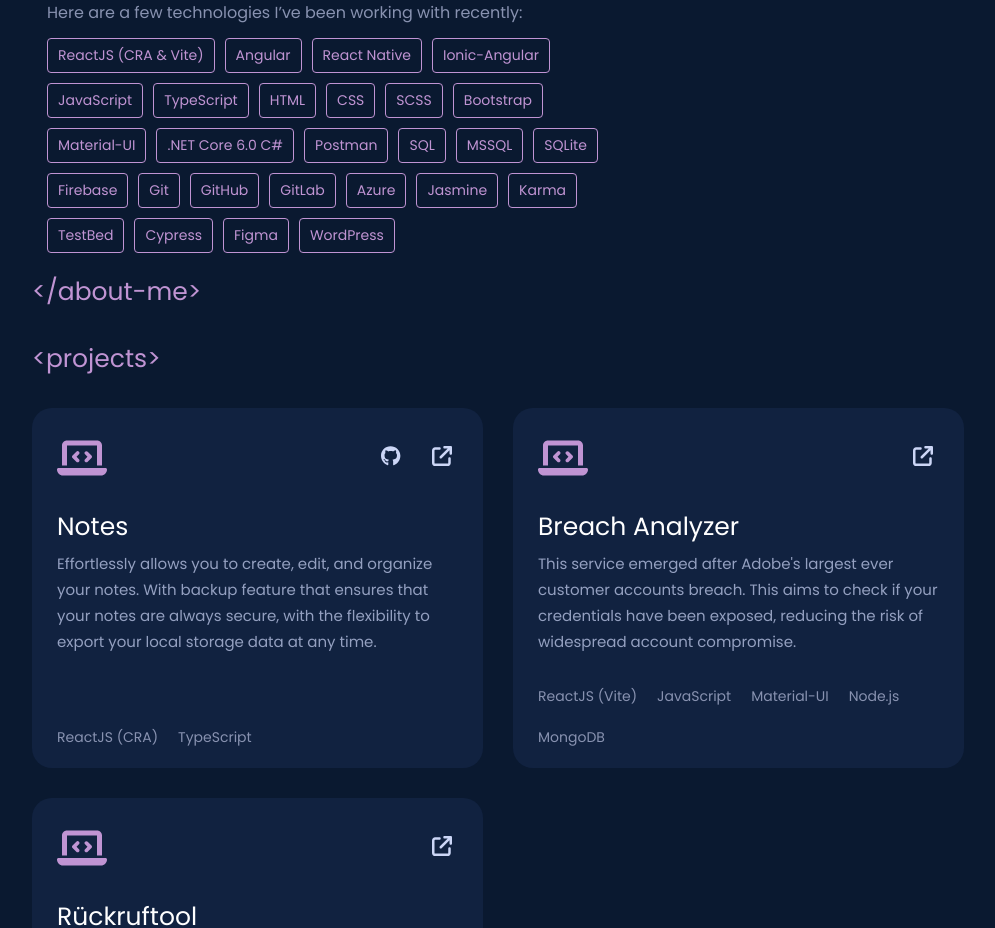
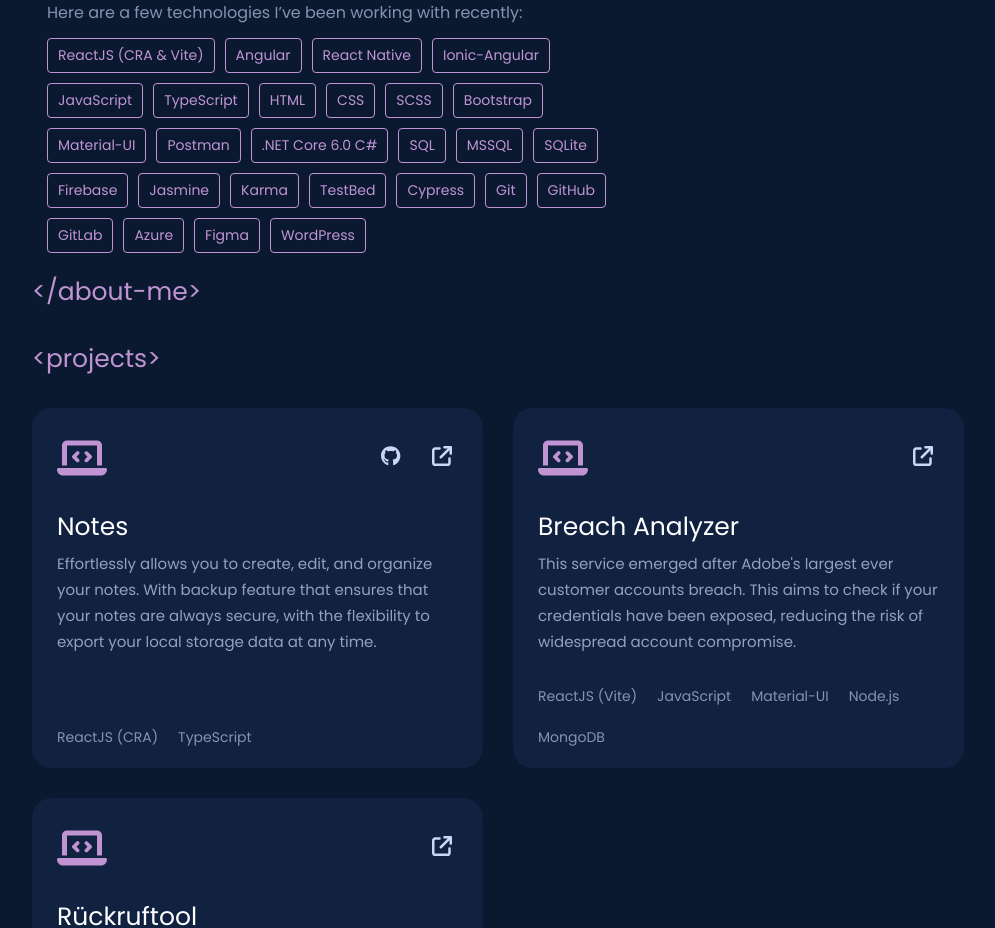
Before and after one commit to barreyrojohnmiko/personal-portfolio, a React (Create React App) app: page /#/ in a window 1280 px wide. Shown: the part 1260-2188 px from the top of the page, without its empty margins (142-1137 px from the left). Built offline with nearby package versions, Linux system fonts and the light colour scheme.

Commit message:
reupdated tech list

```diff
--- a/src/components/about/About.tsx
+++ b/src/components/about/About.tsx
@@ -11,6 +11,7 @@
   "Angular",
   "React Native",
   "Ionic-Angular",
+
   "JavaScript",
   "TypeScript",
   "HTML",
@@ -19,24 +20,26 @@
   "Bootstrap",
   "Material-UI",
 
+  "Postman",
+
   ".NET Core 6.0 C#",
-  "Postman",
   "SQL",
   "MSSQL",
   "SQLite",
-
   "Firebase",
-  "Git",
-  "GitHub",
-  "GitLab",
-  "Azure",
 
   "Jasmine",
   "Karma",
   "TestBed",
   "Cypress",
 
+  "Git",
+  "GitHub",
+  "GitLab",
+  "Azure",
+
   "Figma",
+
   "WordPress",
 ];
 
```
